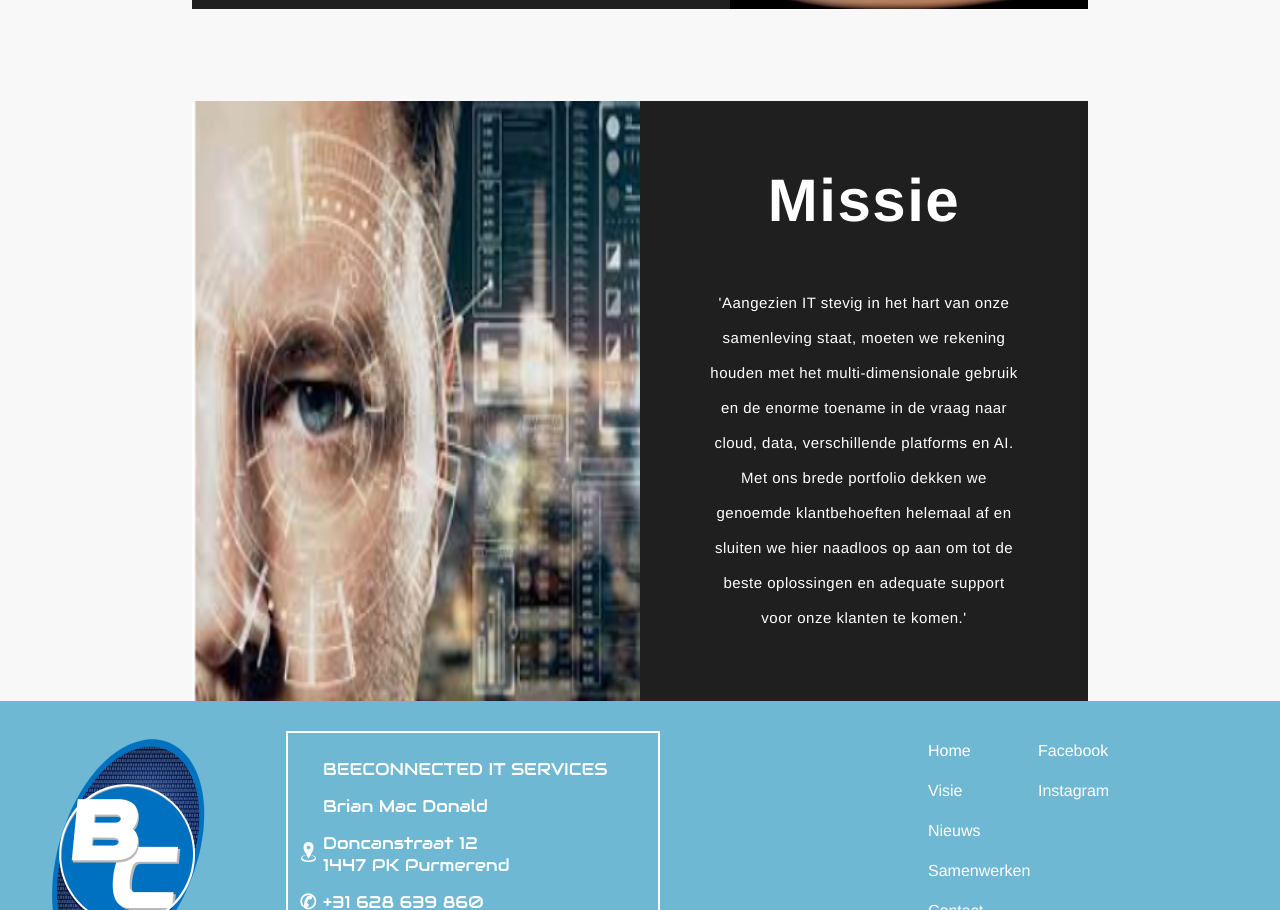
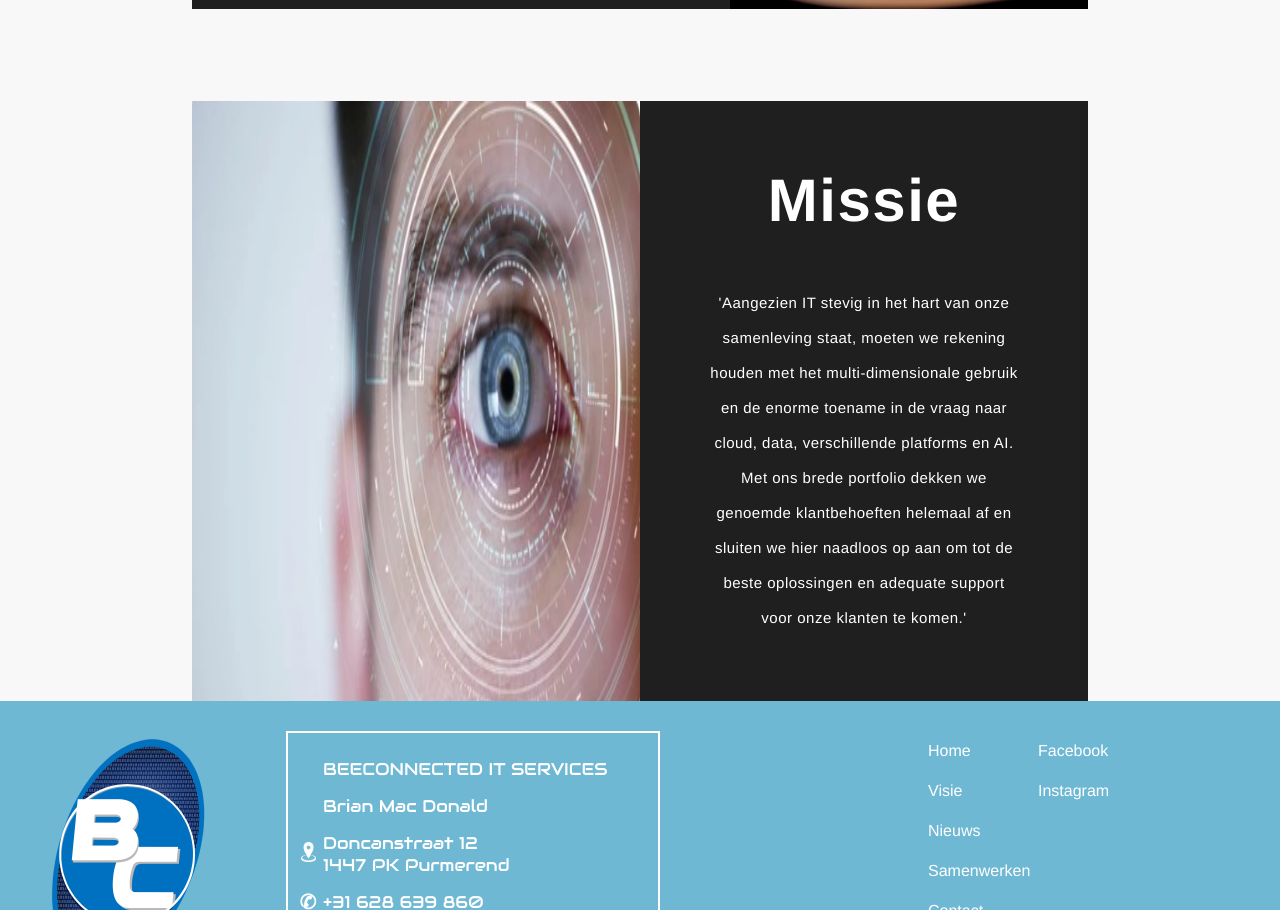
Before and after one commit to Ishara-MacDonald/BeeConnectedAppPoc, a Vue app: page /#/about in a window 1280 px wide. Shown: the part 1329-2239 px from the top of the page. Built offline with nearby package versions, Linux system fonts and the light colour scheme.

Commit message:
Changing Images

```diff
--- a/src/views/About.vue
+++ b/src/views/About.vue
@@ -83,7 +83,7 @@
 }
 
 #mission-img{
-  background-image: url("../assets/mission-man-eye-tech.png");
+  background-image: url("../assets/eye-tech-mission.png");
 }
 
 .container-img{
```
Also changed, not shown: src/assets/eye-tech-mission.png (added), src/assets/teamwork-recommendations.png (added).
